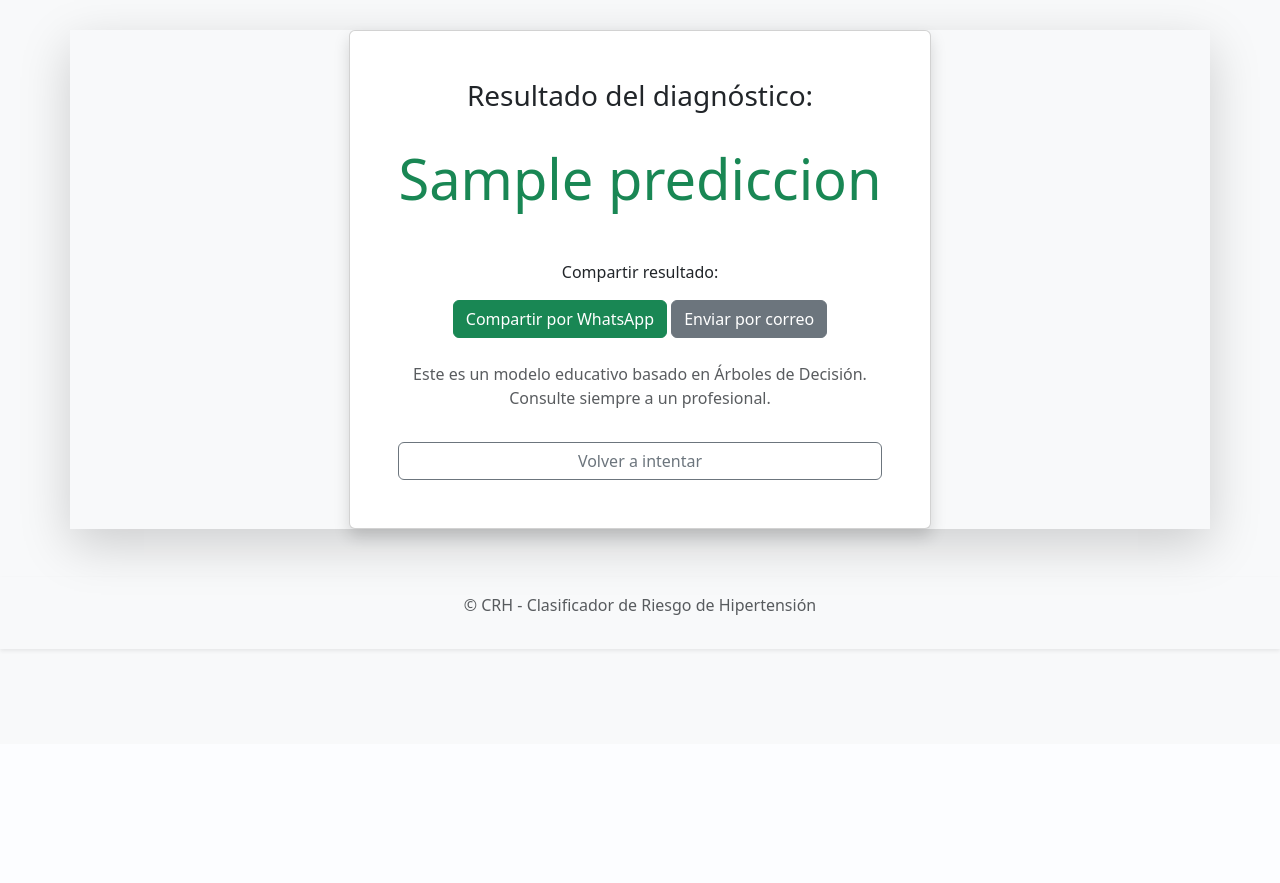
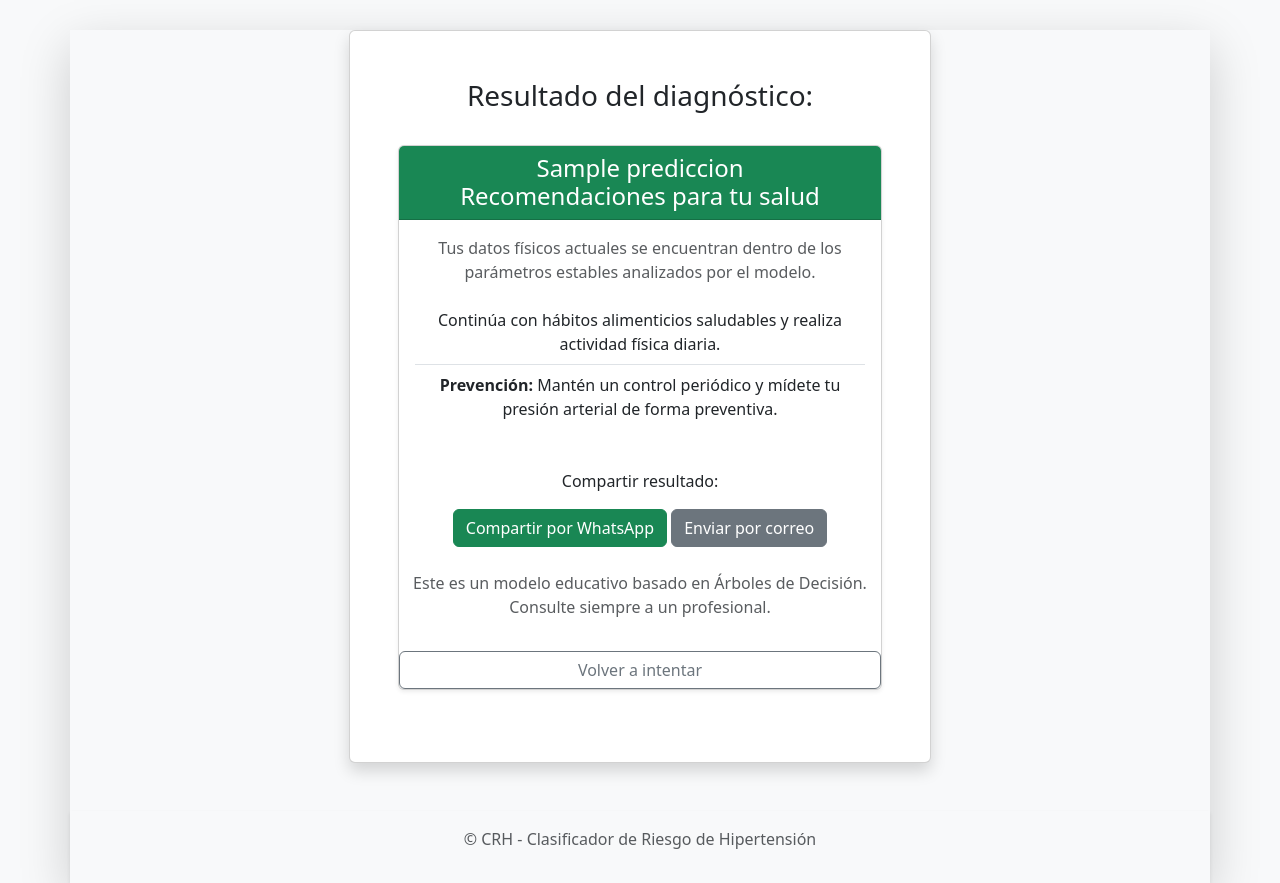
Before and after one commit to FGVe1123/CRH, a Flask app: template templates/resultado.html in a window 1280 px wide. Shown: the part 56-939 px from the top of the page. Before the commit the page ends 707 px from the top, so only its background shows below. Run offline with Flask 3, Linux system fonts and the light colour scheme; the template is opened without the code that fills it: most values are stand-ins (such as "Sample title", 1, 10 or a date in 2020); some libraries are stand-ins or nearby versions.

Commit message:
modificaciones vista resultados

```diff
--- a/app.py
+++ b/app.py
@@ -104,7 +104,7 @@ def predict():
             if not (60 <= diastolica <= 120):
                 return render_template(index.html, error="La tension arterial (diástolica) debe estar dentro del rango propuesto")
 
-            # Convertir a una lista para mandarlo al modelo
+            # Convertir a una df para mandarlo al modelo
             datos_entrada = pd.DataFrame([[sexo, edad, peso, estatura, tension_arterial, imc, diastolica]])
 
             # Realizar la predicción, recibe los datos de entrada
--- a/templates/resultado.html
+++ b/templates/resultado.html
@@ -5,9 +5,28 @@
     <div class="col-md-6 text-center card shadow p-5">
         <h3>Resultado del diagnóstico:</h3>
 
-        <div class="display-4 my-4 {% if prediccion == '¡RIESGO ALTO!' %}text-danger{% else %}text-success{% endif %}">
-            {{ prediccion }}
+        <div class="card my-4 shadow-sm">
+    <div class="card-header {% if prediccion == '¡RIESGO ALTO!' %}bg-danger text-white{% else %}bg-success text-white{% endif %}">  <h4 class="mb-0">{{ prediccion }}</h4>
+        <h4 class="mb-0">Recomendaciones para tu salud</h4>
     </div>
+    <div class="card-body">
+        {% if prediccion == '¡RIESGO ALTO!' %}
+            <p class="card-text text-muted">Nuestro sistema de árboles de decisión ha detectado múltiples factores de riesgo elevados en tus datos físicos.</p>
+            <ul class="list-group list-group-flush">
+                <li class="list-group-item"><strong>Consulta Médica:</strong> Te recomendamos agendar una consulta con tu médico para una valoración completa.</li>
+                <li class="list-group-item"><strong>Monitoreo:</strong> Registra tu presión arterial sistólica y diastólica dos veces al día (mañana y noche) durante una semana para compartirlos con tu médico.</li>
+            <div class="alert alert-warning mt-3 mb-0" role="alert">
+                <strong>Nota importante:</strong> Recuerda que esta herramienta es educativa y no sustituye un diagnóstico médico.
+            </div>
+        {% else %}
+            <p class="card-text text-muted">Tus datos físicos actuales se encuentran dentro de los parámetros estables analizados por el modelo.</p>
+            <ul class="list-group list-group-flush">
+                <li class="list-group-item"> Continúa con hábitos alimenticios saludables y realiza actividad física diaria.</li>
+                <li class="list-group-item"><strong>Prevención:</strong> Mantén un control periódico y mídete tu presión arterial de forma preventiva.</li>
+            </ul>
+        {% endif %}
+    </div>
+
 
         <div class="mt-4">
             <p>Compartir resultado:</p>
```
Lines whose indentation alone changed are shown as unchanged.
